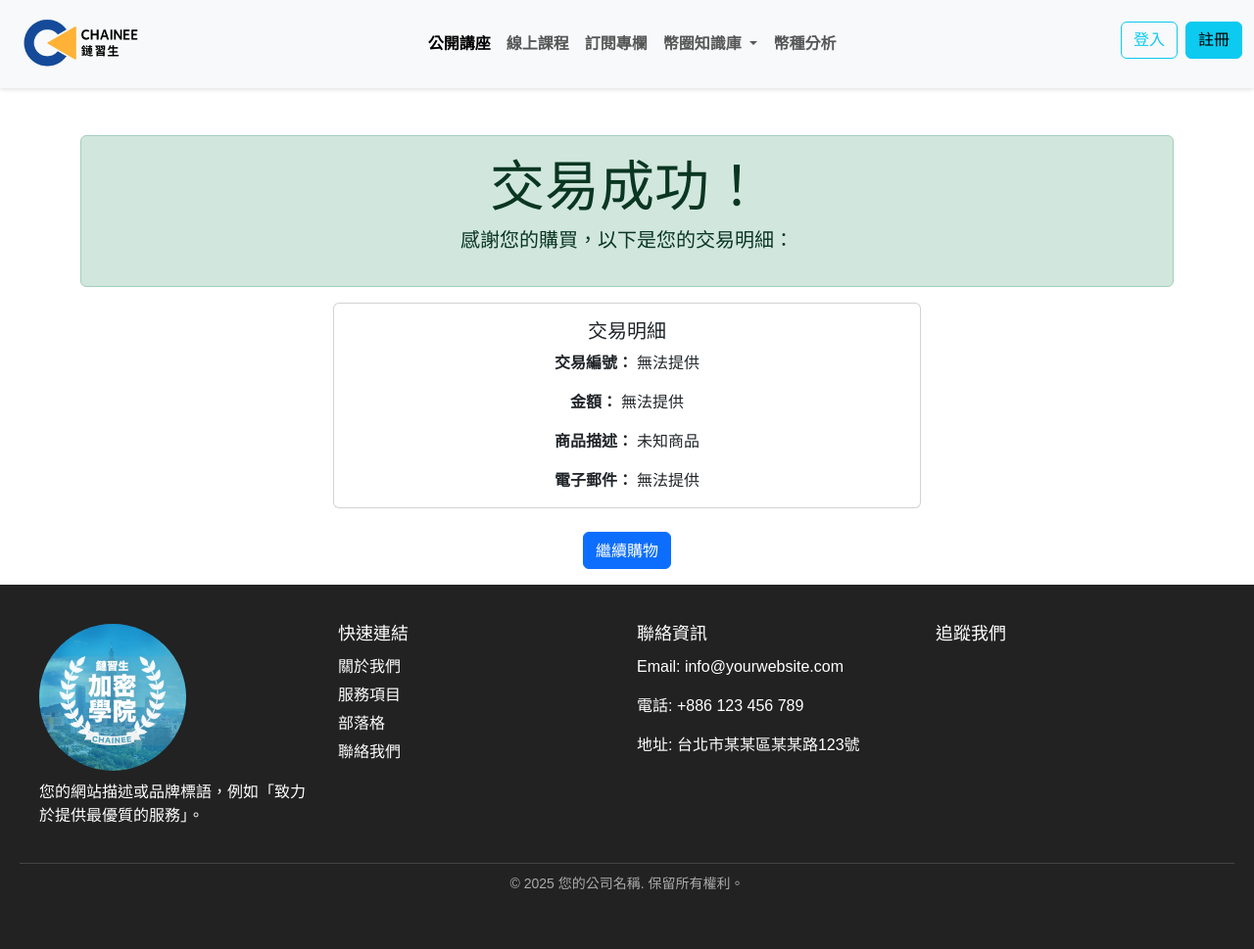
After one commit to Shihjiajyun/chainee_official_new, a PHP site: page /success.php in a window 1280 px wide. The commit adds this page. Shown: the whole page at 98% size. Run offline with PHP 8.4, Linux system fonts and the light colour scheme.

Commit message:
第一次測試藍新金流

```diff
--- /dev/null
+++ b/success.php
@@ -0,0 +1,34 @@
+<!DOCTYPE html>
+<html lang="zh-Hant">
+
+<head>
+    <meta charset="UTF-8">
+    <meta name="viewport" content="width=device-width, initial-scale=1.0">
+    <title>交易成功</title>
+    <link href="https://cdn.jsdelivr.net/npm/bootstrap@5.3.0/dist/css/bootstrap.min.css" rel="stylesheet">
+</head>
+
+<body>
+    <?php include 'navbar.php' ?>
+    <div class="container text-center mt-5">
+        <div class="alert alert-success" role="alert">
+            <h1 class="display-4">交易成功！</h1>
+            <p class="lead">感謝您的購買，以下是您的交易明細：</p>
+        </div>
+        <div class="card mx-auto" style="max-width: 600px;">
+            <div class="card-body">
+                <h5 class="card-title">交易明細</h5>
+                <p class="card-text"><strong>交易編號：</strong> <?= htmlspecialchars($_GET['transaction_id'] ?? '無法提供') ?></p>
+                <p class="card-text"><strong>金額：</strong> <?= htmlspecialchars($_GET['amount'] ?? '無法提供') ?></p>
+                <p class="card-text"><strong>商品描述：</strong> <?= htmlspecialchars($_GET['itemDesc'] ?? '未知商品') ?></p>
+                <p class="card-text"><strong>電子郵件：</strong> <?= htmlspecialchars($_GET['email'] ?? '無法提供') ?></p>
+            </div>
+        </div>
+        <a href="../index.php" class="btn btn-primary mt-4">繼續購物</a>
+    </div>
+</body>
+<footer class="mt-3">
+    <?php include 'footer.php' ?>
+</footer>
+
+</html>
```
Also changed, not shown: course.php (+8 -3 lines), error.php (added, +25 -0 lines), php/return_handler.php (added, +46 -0 lines).
